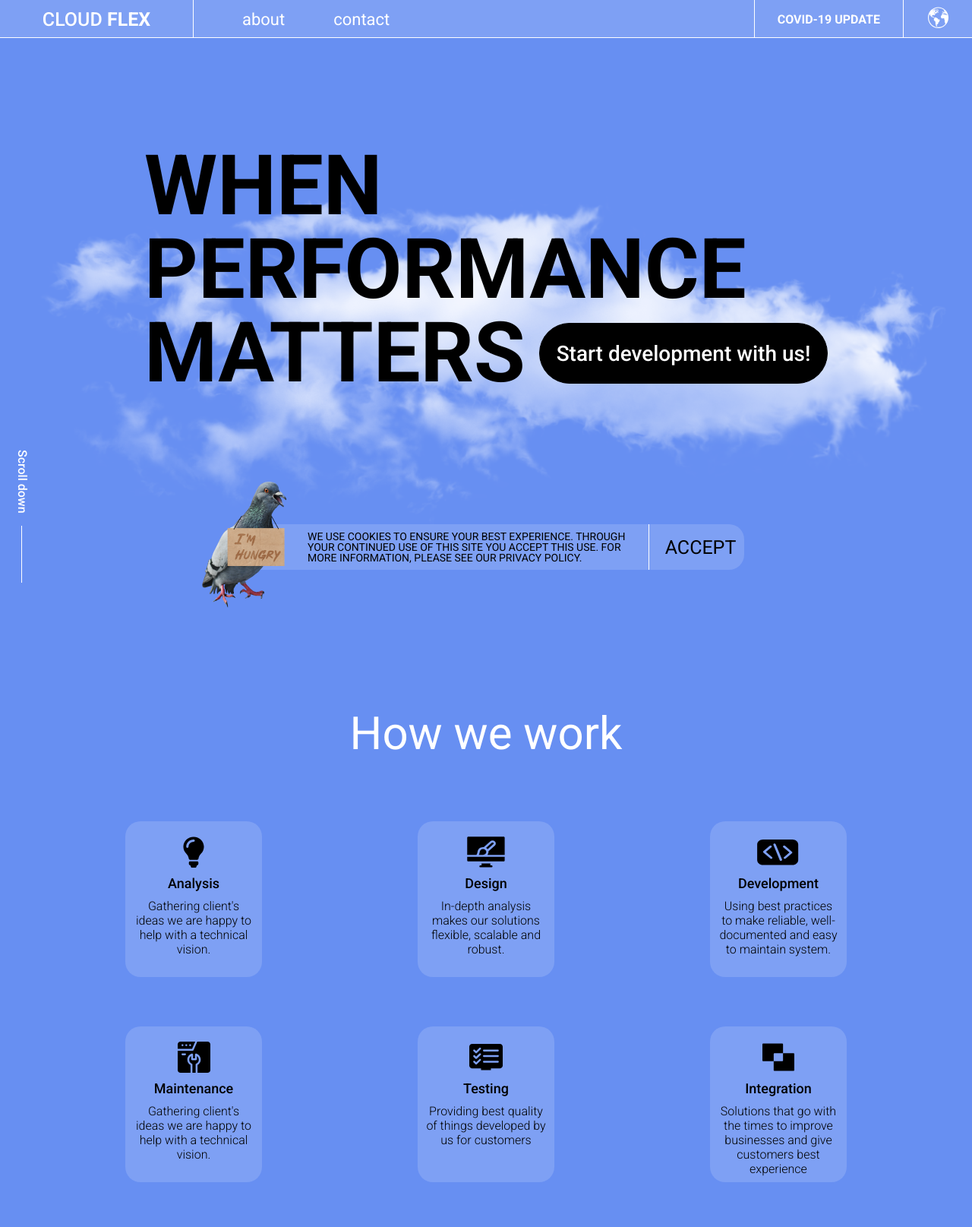
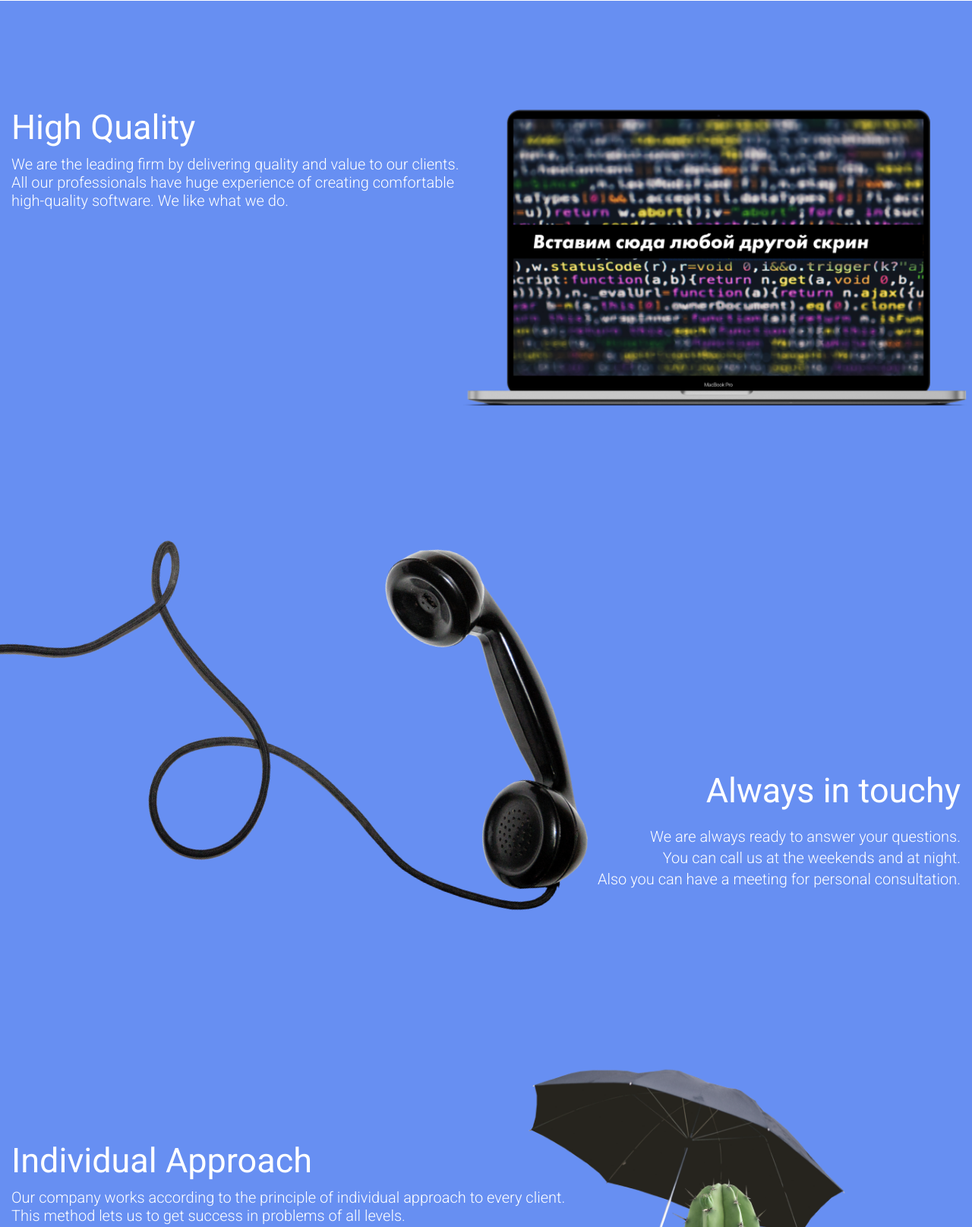
Before and after one commit to Pechenjka0/landing_live_streaming, a website: page index.html in a window 1280 px wide. Shown: the top 1615 px of the page at 76% size. Drawn offline with nearby package versions, Linux system fonts and the light colour scheme; files that its build step writes are made by us from their sources.

Commit message:
about section implementation

```diff
--- a/index.html
+++ b/index.html
@@ -11,7 +11,7 @@
 </head>
 
 <body>
-    <header class="header" aria-label="header">
+    <header class="header none" aria-label="header">
         <div class="container">
             <nav class="header__nav nav" aria-label="header navigation">
                 <div class="nav__title">
@@ -45,7 +45,7 @@
     </header>
 
     <main aria-label="main content">
-        <section class="hero-section" aria-label="hero section">
+        <section class="hero-section none" aria-label="hero section">
             <div class="container">
                 <div class="hero">
                     <div class="hero__content">
@@ -71,7 +71,7 @@
             </div>
         </section>
 
-        <section class="work-section">
+        <section class="work-section none">
             <div class="container">
                 <div class="work">
                     <h2 class="work__title">How we work</h2>
@@ -133,9 +133,44 @@
                             </svg>
                             <h3 class="info-card__title">Integration</h3>
                             <p class="info-card__desc">
-                                Solutions that go with the times to improve businesses and give customers best experience
+                                Solutions that go with the times to improve businesses and give customers best
+                                experience
                             </p>
                         </figure>
+                    </div>
+                </div>
+            </div>
+        </section>
+
+        <hr class="divider">
+
+        <section class="about-section">
+            <div class="container">
+                <div class="about">
+                    <div class="about__quality">
+                        <h3 class="about__quality-title">High Quality</h3>
+                        <p class="about__quality-desc">
+                            We are the leading firm by delivering quality and value to our clients.
+                            All our professionals have huge experience of creating comfortable
+                            high-quality software. We like what we do.
+                        </p>
+                    </div>
+
+                    <div class="about__touch">
+                        <h3 class="about__touch-title">Always in touchy</h3>
+                        <p class="about__touch-desc">
+                            We are always ready to answer your questions.
+                            <br>You can call us at the weekends and at night.
+                            <br>Also you can have a meeting for personal consultation.
+                        </p>
+                    </div>
+
+                    <div class="about__approach">
+                        <h3 class="about__approach-title">Individual Approach</h3>
+                        <p class="about__approach-desc">
+                            Our company works according to the principle of individual approach to every client.
+                            <br>This method lets us to get success in problems of all levels.
+                        </p>
                     </div>
                 </div>
             </div>
--- /dev/null
+++ b/styles/_about.scss
@@ -0,0 +1,191 @@
+@use 'variables' as v;
+@use 'mixins' as m;
+@use 'placeholders';
+@use 'sass:color';
+
+.about-section {
+    padding-top: 140px;
+
+    .about {
+        margin: 0 auto;
+        @include m.d-flex(start, center, nowrap, column, 0, 130px);
+
+        &__quality {
+            padding: 0 0 0 15px;
+
+            width: 100%;
+            height: 400px;
+
+            background: url('../images/about/laptop.png') 99% 100%/contain no-repeat;
+
+            &-title {
+                @include m.font(45px, 400, v.$color-white);
+            }
+
+            &-desc {
+                margin-top: 10px;
+                max-width: 590px;
+                @include m.font(20px, 300, v.$color-white);
+            }
+
+            @media (max-width: v.$media_xl) {
+                background: linear-gradient(180deg, rgba(103, 142, 242, 1)0%, rgba(103, 143, 242, 0) 74%),
+                    url('../images/about/laptop.png') 90% 45%/500px no-repeat;
+            }
+
+            @media (max-width: v.$media_md) {
+                &-title {
+                    @include m.font(35px, 400, v.$color-white);
+                }
+
+                &-desc {
+                    max-width: 500px;
+                    @include m.font(16px, 300, v.$color-white);
+                }
+
+            }
+
+            @media (max-width: v.$media_sm) {
+                background: url('../images/about/laptop.png') 130px 100% / 400px no-repeat;
+
+                &-desc {
+                    max-width: 320px;
+                }
+            }
+        }
+
+        &__touch {
+            position: relative;
+            padding: 0 15px 0 0;
+
+            width: 100%;
+            height: 500px;
+
+            @include m.d-flex(end, end, nowrap, column, 0, 20px);
+
+            &::before {
+                content: '';
+                width: 100%;
+                height: 100%;
+                @include m.pos(absolute, -1, -1, top, left, 0, -250px);
+
+                background: url('../images/about/phone.png') 0 0 / contain no-repeat;
+                rotate: z 15deg;
+            }
+
+            &-title {
+                @include m.font(45px, 400, v.$color-white);
+            }
+
+            &-desc {
+                max-width: 480px;
+
+                @include m.font(20px, 300, v.$color-white);
+                text-align: right;
+                line-height: 1.4;
+            }
+
+            @media (max-width: v.$media_xl) {
+                &::before {
+                    @include m.pos(absolute, -1, -1, top, left, -35px, -360px);
+                }
+            }
+
+            @media (max-width: v.$media_lg) {
+                height: 450px;
+
+                &::before {
+                    @include m.pos(absolute, -1, -1, top, left, -50px, -380px);
+                }
+            }
+
+            @media (max-width: v.$media_md) {
+                height: 400px;
+
+                @include m.d-flex(start, end, nowrap, column, 0, 20px);
+
+                &-title {
+                    @include m.font(35px, 400, v.$color-white);
+                }
+
+                &-desc {
+                    max-width: 340px;
+
+                    @include m.font(16px, 300, v.$color-white);
+                }
+
+                &::before {
+                    @include m.pos(absolute, -1, -1, top, left, 0, -280px);
+                    background: url('../images/about/phone.png') 0 0 / 99% no-repeat;
+                    rotate: z 65deg;
+                }
+            }
+
+            @media (max-width: v.$media_sm) {
+                &::before {
+                    @include m.pos(absolute, -1, -1, top, left, 20px, -200px);
+                    background: url('../images/about/phone.png') -170px 0 / 125% no-repeat;
+                }
+            }
+
+            @media (max-width: v.$media_min) {
+                height: 350px;
+
+                &::before {
+                    @include m.pos(absolute, -1, -1, top, left, 35px, -170px);
+                }
+            }
+        }
+
+        &__approach {
+            padding: 0 0 0 15px;
+
+            width: 100%;
+            height: 800px;
+
+            background: url('../images/about/cactus.png') 90% 100% / contain no-repeat;
+
+            &-title {
+                margin-top: 200px;
+                @include m.font(45px, 400, v.$color-white);
+            }
+
+            &-desc {
+                margin-top: 10px;
+                max-width: 730px;
+
+                @include m.font(20px, 300, v.$color-white);
+            }
+
+            @media (max-width: v.$media_lg) {
+                &-desc {
+                    max-width: 500px;
+                }
+            }
+
+            @media (max-width: v.$media_md) {
+                background: url('../images/about/cactus.png') 99% 100% / 320px no-repeat;
+
+                &-title {
+                    margin-top: 50px;
+                    @include m.font(35px, 400, v.$color-white);
+                }
+
+                &-desc {
+                    padding-right: 15px;
+                    @include m.font(16px, 300, v.$color-white);
+                }
+            }
+
+            @media (max-width: v.$media_sm) {
+                height: 500px;
+
+                background: url('../images/about/cactus.png') 99% 100% / 220px no-repeat;
+
+                &-title {
+                    margin: 0;
+                }
+            }
+        }
+    }
+}
--- a/styles/_base.scss
+++ b/styles/_base.scss
@@ -4,6 +4,16 @@ body {
 
 .container {
     max-width: 1440px;
-    // padding: 0 10px;
     margin: 0 auto;
 }
+
+hr {
+    margin: 0;
+    width: 100%;
+    height: 1px;
+    background-color: #fff;
+}
+
+.none {
+    display: none !important;
+}
--- a/styles/_importer.scss
+++ b/styles/_importer.scss
@@ -3,3 +3,4 @@
 @forward 'header';
 @forward 'hero';
 @forward 'work';
+@forward 'about';
```
Also changed, not shown: images/about/cactus.png (added), images/about/laptop.png (renamed from images/laptop.png), images/about/phone.png (renamed from images/phone.png).
